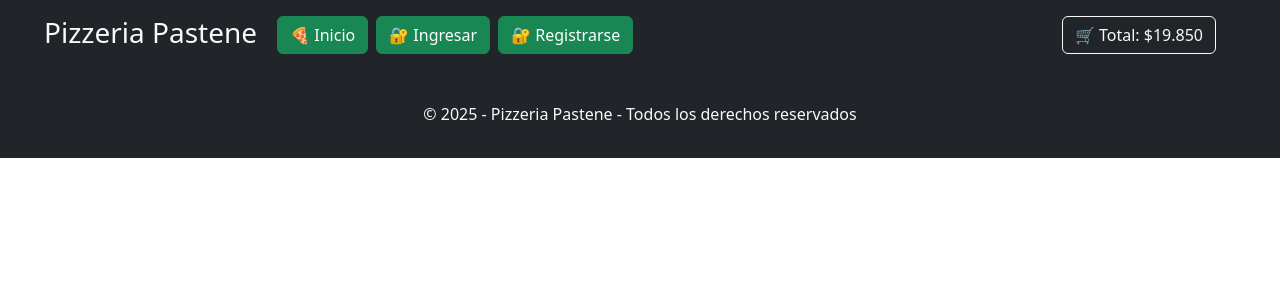
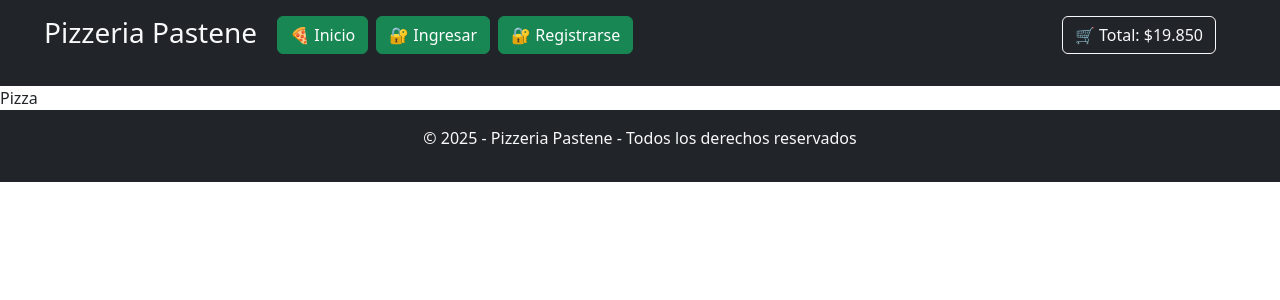
Before and after one commit to Kevof290/pizzeria-pastene, a React (Vite) app: page / in a window 1280 px wide. Shown: the top 300 px of the page. Built offline with nearby package versions, Linux system fonts and the light colour scheme.

Commit message:
show pizza component

```diff
--- a/src/App.jsx
+++ b/src/App.jsx
@@ -3,6 +3,7 @@ import Footer from './assets/components/Footer'
 import Home from './assets/components/Home'
 import LoginPage from './assets/components/LoginPage'
 import Navbar from './assets/components/Navbar'
+import Pizza from './assets/components/Pizza'
 import RegisterPage from './assets/components/RegisterPage'
 
 const App = () => {
@@ -13,7 +14,7 @@ const App = () => {
       {/* <RegisterPage /> */}
       {/* <LoginPage /> */}
       {/* <Cart /> */}
-
+      <Pizza />
       <Footer />
     </>
   )
```
